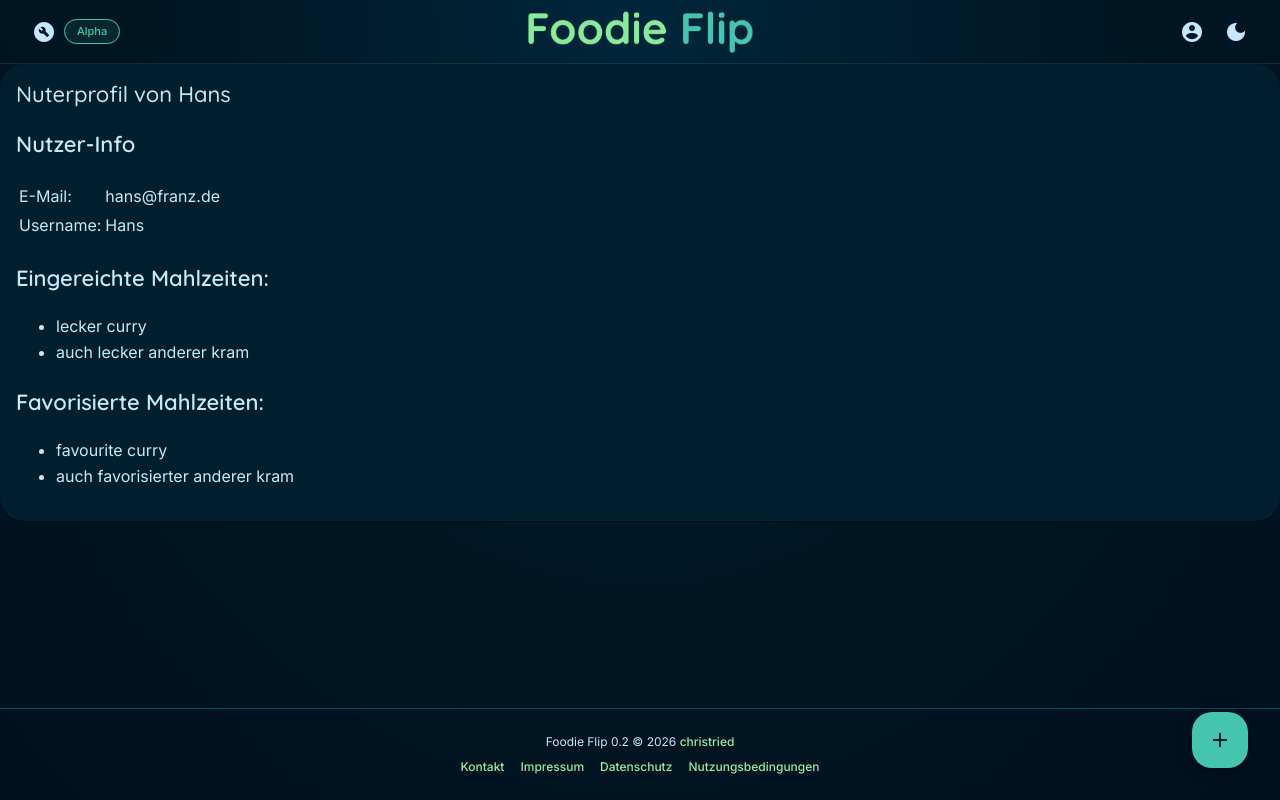
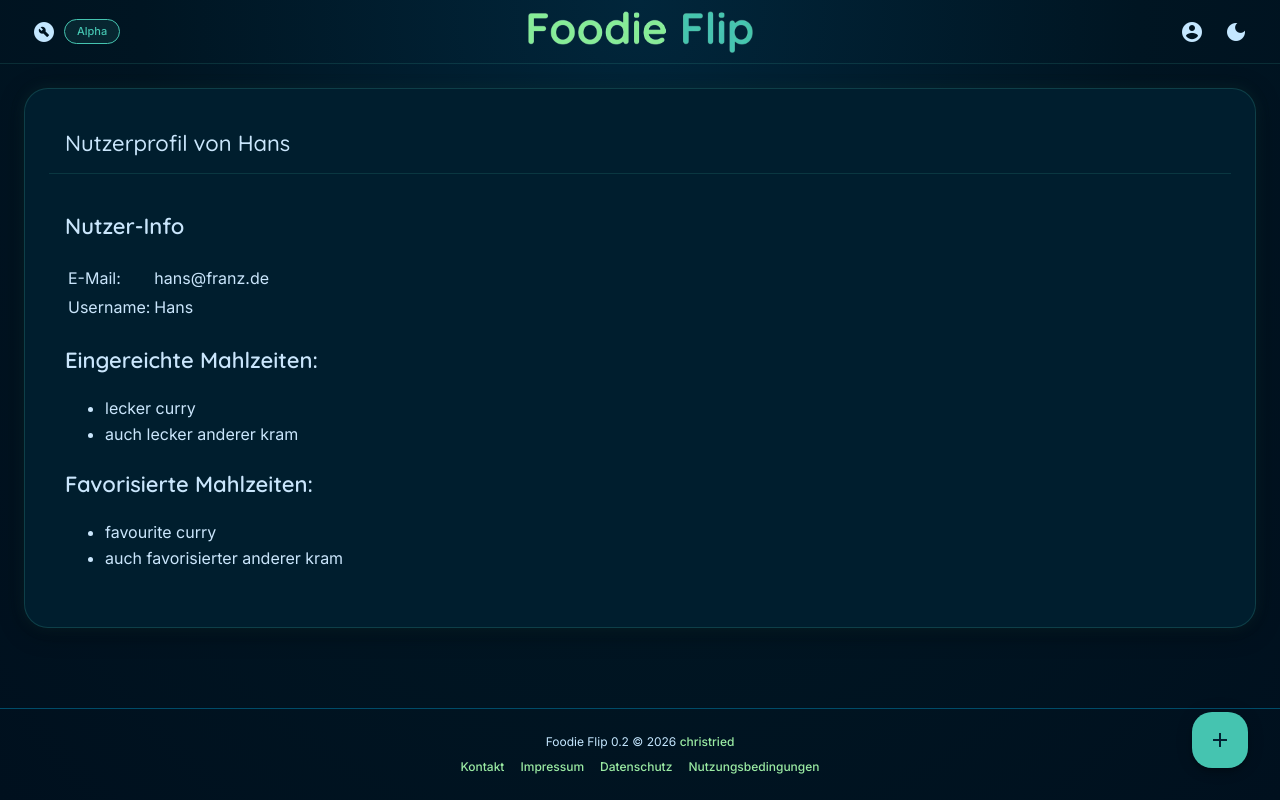
Before and after one commit to christried/foodieflip, an Angular app: page /user in a window 1280 px wide. Built offline with nearby package versions, Linux system fonts and the light colour scheme.

Commit message:
fixed minor bugs and styling issues with anyway barebones profile page for now

```diff
--- a/src/app/app.routes.server.ts
+++ b/src/app/app.routes.server.ts
@@ -4,7 +4,6 @@ export const serverRoutes: ServerRoute[] = [
   { path: '', renderMode: RenderMode.Prerender },
   { path: 'terms', renderMode: RenderMode.Prerender },
   { path: 'contact', renderMode: RenderMode.Prerender },
-  { path: 'admin', renderMode: RenderMode.Prerender },
   { path: 'user', renderMode: RenderMode.Prerender },
 
   // dynamic route — recipe shortTitle is unknown at build time, render on each request
--- a/src/app/header/header.html
+++ b/src/app/header/header.html
@@ -20,12 +20,14 @@
 
   <!-- Include Material Badge on header icon whenever logged in, then edit aria-label and edit menu options below depending on login state -->
   <div class="header-right">
-    <button mat-icon-button aria-label="In Nutzerkonto einloggen" [matMenuTriggerFor]="userMenu">
+    <button mat-icon-button aria-label="Benutzermenü öffnen" [matMenuTriggerFor]="userMenu">
       <mat-icon>account_circle</mat-icon>
     </button>
 
     <mat-menu #userMenu="matMenu">
-      <button mat-menu-item><mat-icon>login</mat-icon> <span>Login mit Google</span></button>
+      <button mat-menu-item aria-label="Einloggen mit Google">
+        <mat-icon>login</mat-icon> <span>Login mit Google</span>
+      </button>
     </mat-menu>
     <button mat-icon-button aria-label="Design wechseln" (click)="toggleTheme()">
       <mat-icon>{{ themeIcon() }}</mat-icon>
--- a/src/app/user/user.html
+++ b/src/app/user/user.html
@@ -1,6 +1,6 @@
 <mat-card class="pages-card">
   <mat-card-header class="pages-card-header">
-    <mat-card-title> Nuterprofil von {{ user().userName }}</mat-card-title>
+    <mat-card-title> Nutzerprofil von {{ user().userName }}</mat-card-title>
   </mat-card-header>
   <mat-card-content>
     <section>
--- a/src/app/user/user.ts
+++ b/src/app/user/user.ts
@@ -5,7 +5,7 @@ import { MatCardModule } from '@angular/material/card';
   selector: 'app-user',
   imports: [MatCardModule],
   templateUrl: './user.html',
-  styleUrl: './user.scss',
+  styleUrls: ['./user.scss', '../pages/pages.scss'],
 })
 export class User {
   public user = signal({
```
